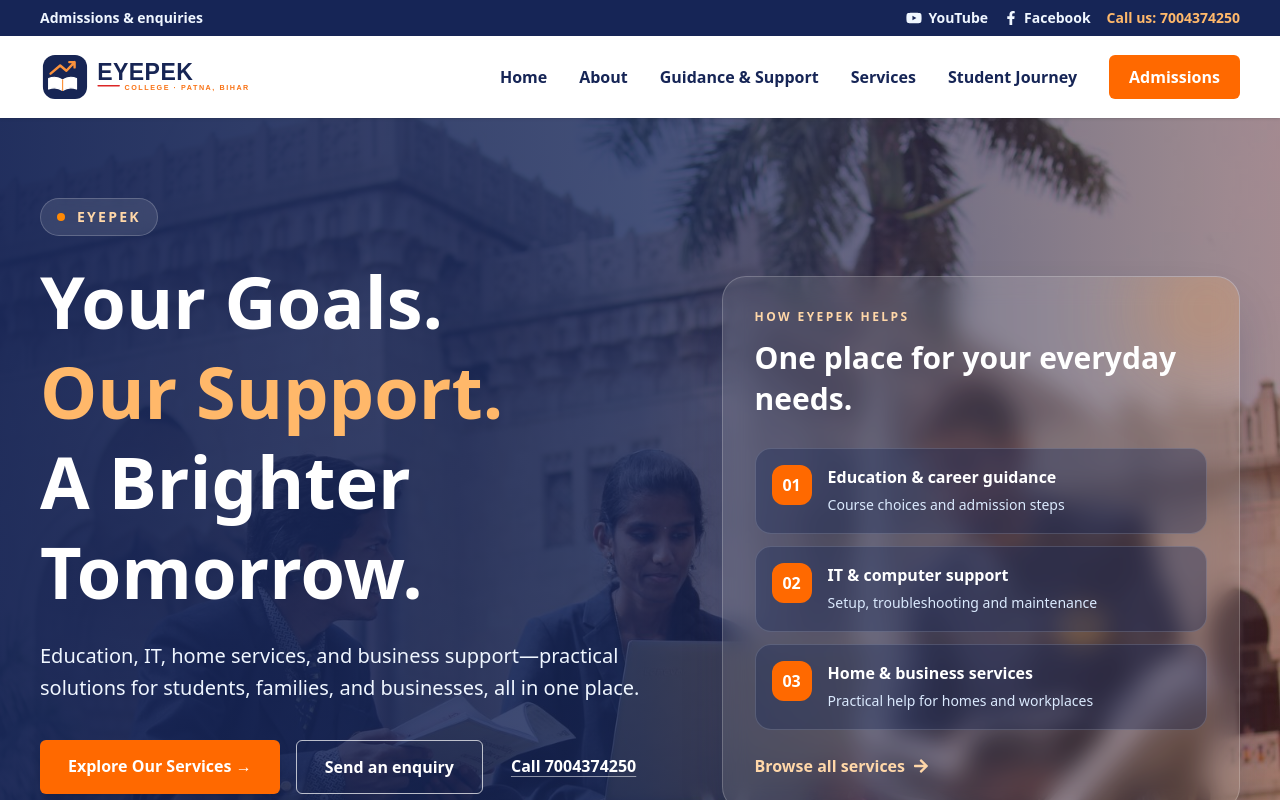
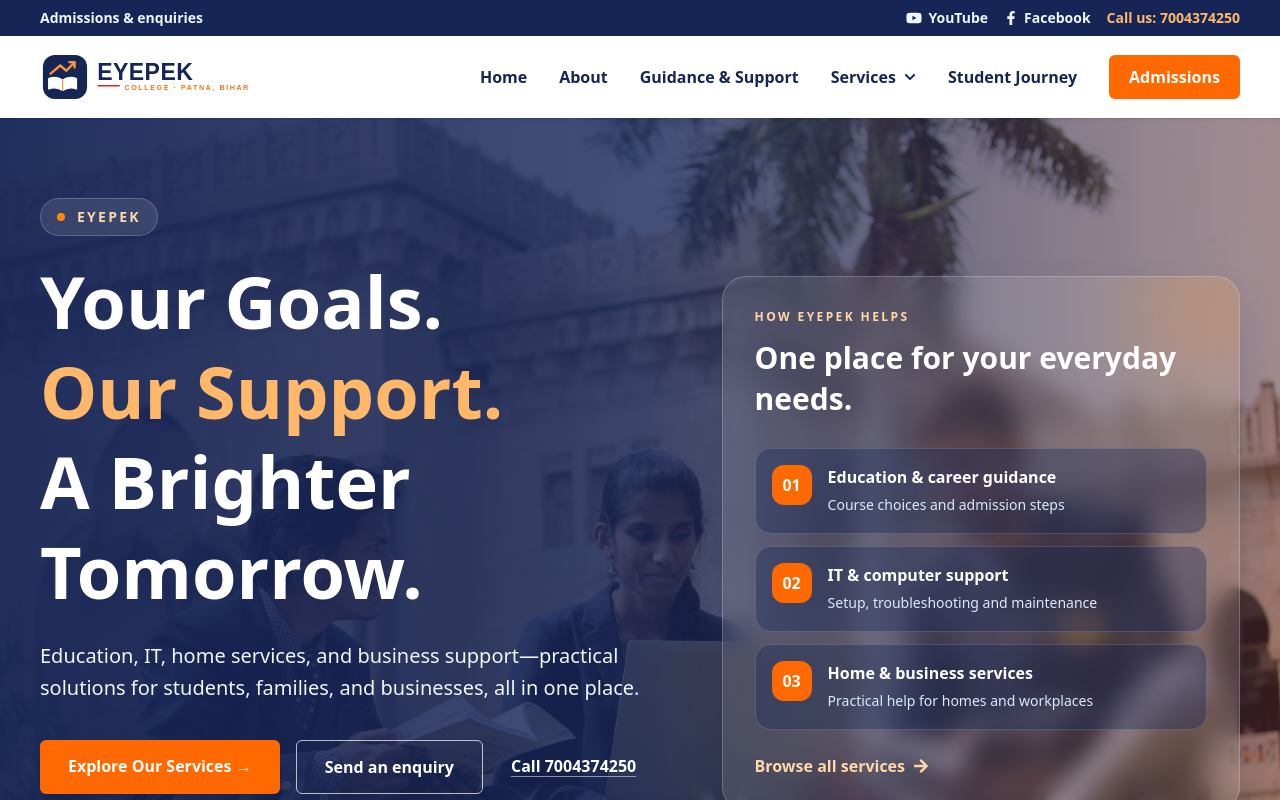
Before and after one commit to eyepek/EYEPEK, a React (Vite) app: page / in a window 1280 px wide. Shown: the top 800 px of the page. Built offline with nearby package versions, Linux system fonts and the light colour scheme.

Commit message:
Add Services dropdown navigation

```diff
--- a/src/components/NavBar.jsx
+++ b/src/components/NavBar.jsx
@@ -1,12 +1,23 @@
 import React, { useState } from 'react';
 import { IoMdMenu } from 'react-icons/io';
-import { FaFacebookF, FaYoutube } from 'react-icons/fa';
+import { FaFacebookF, FaYoutube, FaChevronDown } from 'react-icons/fa';
 import { Link } from 'react-router-dom';
 import InstallAppButton from './InstallAppButton';
 
+const serviceLinks = [
+  { label: 'Education Services', to: '/services/education' },
+  { label: 'IT & Computer Support', to: '/services/it-support' },
+  { label: 'Home Services', to: '/services/home-services' },
+  { label: 'Business & Institution Support', to: '/services/business-support' },
+];
+
 const NavBar = () => {
   const [isOpen, setIsOpen] = useState(false);
-  const closeMenu = () => setIsOpen(false);
+  const [servicesOpen, setServicesOpen] = useState(false);
+  const closeMenu = () => {
+    setIsOpen(false);
+    setServicesOpen(false);
+  };
 
   return (
     <header className='sticky top-0 z-50 bg-white shadow-sm'>
@@ -36,7 +47,35 @@
           <Link to='/' onClick={closeMenu} className='hover:text-red-600'>Home</Link>
           <a href='/#about' onClick={closeMenu} className='hover:text-red-600'>About</a>
           <a href='/#learning' onClick={closeMenu} className='hover:text-red-600'>Guidance &amp; Support</a>
-          <a href='/#student-support' onClick={closeMenu} className='hover:text-red-600'>Services</a>
+          <div className='relative'>
+            <button
+              type='button'
+              onClick={() => setServicesOpen(!servicesOpen)}
+              aria-expanded={servicesOpen}
+              aria-controls='services-dropdown'
+              className='inline-flex items-center gap-2 text-left transition hover:text-red-600'
+            >
+              Services <FaChevronDown aria-hidden='true' className={`h-3 w-3 transition-transform ${servicesOpen ? 'rotate-180' : ''}`} />
+            </button>
+            <div
+              id='services-dropdown'
+              className={`${servicesOpen ? 'block' : 'hidden'} mt-3 min-w-64 overflow-hidden rounded-lg border border-slate-100 bg-white py-2 shadow-lg lg:absolute lg:left-0 lg:top-full lg:mt-3 lg:w-72`}
+            >
+              {serviceLinks.map((service) => (
+                <Link
+                  key={service.to}
+                  to={service.to}
+                  onClick={closeMenu}
+                  className='block px-4 py-3 text-sm font-medium text-blue-950 transition hover:bg-orange-50 hover:text-red-600'
+                >
+                  {service.label}
+                </Link>
+              ))}
+              <a href='/#student-support' onClick={closeMenu} className='block border-t border-slate-100 px-4 py-3 text-sm font-semibold text-orange-600 transition hover:bg-orange-50'>
+                All services on homepage
+              </a>
+            </div>
+          </div>
           <a href='/#campus' onClick={closeMenu} className='hover:text-red-600'>Student Journey</a>
           <a href='/#admissions' onClick={closeMenu} className='rounded-md bg-orange-500 px-5 py-2.5 text-center text-white transition hover:bg-orange-600'>Admissions</a>
         </nav>
```
